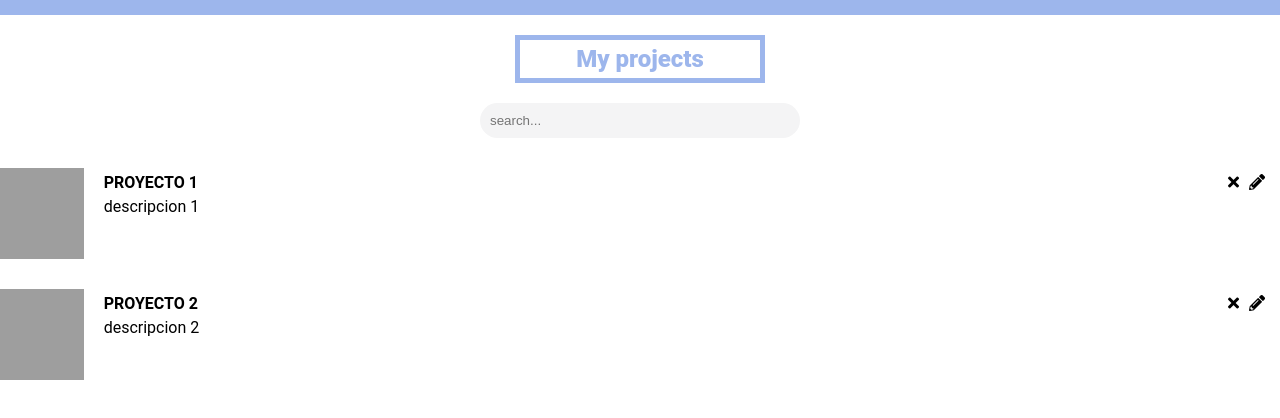
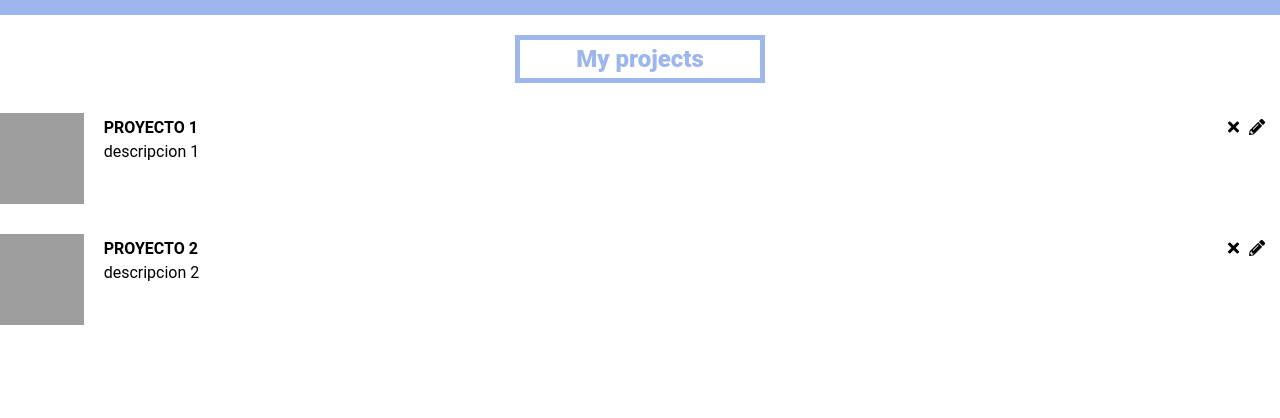
Before and after one commit to kgrafico/VUE-nas-formacion, a Vue app: page /#/ in a window 1280 px wide. Shown: the top 418 px of the page. Built offline with nearby package versions, Linux system fonts and the light colour scheme; grey boxes are pictures that could not be loaded.

Commit message:
removed filtering projects

```diff
--- a/src/containers/projects/index.vue
+++ b/src/containers/projects/index.vue
@@ -2,8 +2,6 @@
   <section class="home">
     <div class="border"></div>
     <h1>{{ logo }}</h1>
-    <input class="search" type="text" v-model="inputText" placeholder="search...">
-    <div v-if="showProjects">
     <section class="project">
       <div class="image"></div>
       <div class="textContent">
@@ -38,8 +36,6 @@
         <p class="text">{{ projects[1].text }}</p>
       </div>
     </section>
-    </div>
-    <div v-if="!showProjects">No projects found</div>
   </section>
 </template>
 
@@ -60,19 +56,9 @@ export default {
         text: "descripcion 2"
       }
     ],
-    inputText: "",
     logo: "My projects"
   }),
-  computed: {
-    filteredProjects: function() {
-      return this.projects.filter(
-        p => p.title.toLowerCase().indexOf(this.inputText.toLowerCase()) > -1
-      );
-    },
-    showProjects: function() {
-      return this.filteredProjects.length !== 0;
-    }
-  },
+  computed: {},
   methods: {}
 };
 </script>
```
Lines whose indentation alone changed are shown as unchanged.
